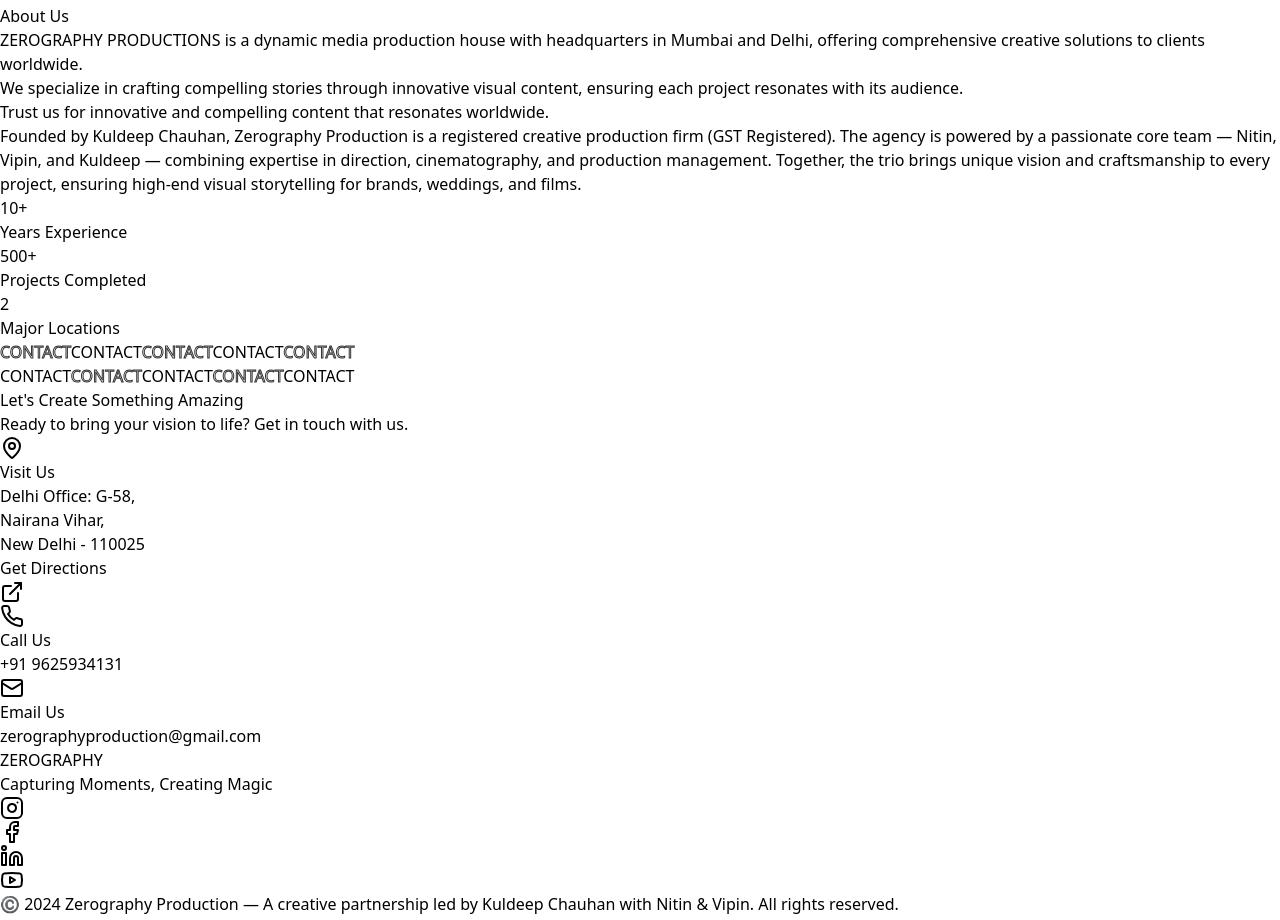
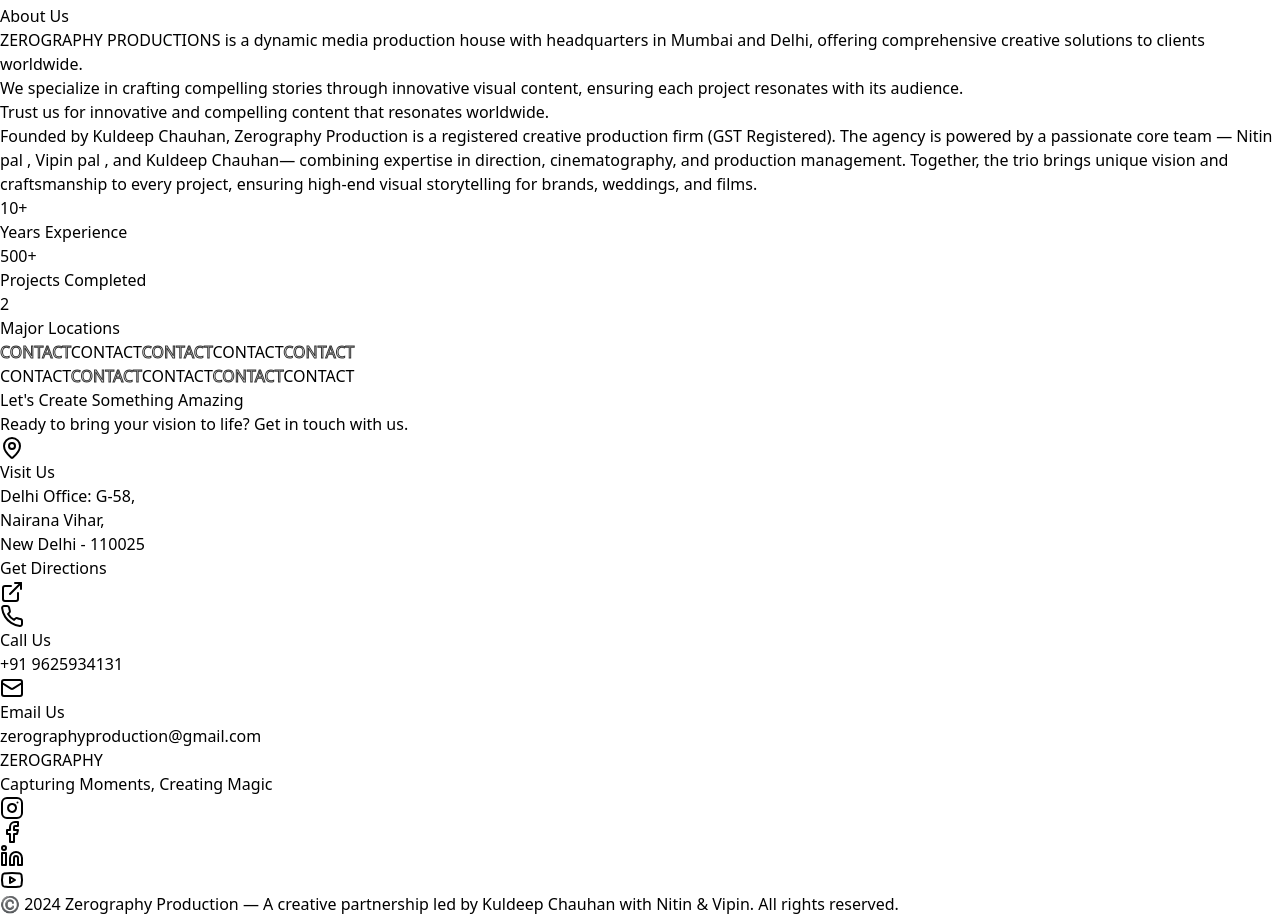
Before and after one commit to zerographyproduction/zero, a Next.js app: page / in a window 1280 px wide. Shown: the part 5684-6604 px from the top of the page. Built offline with nearby package versions, Linux system fonts and the light colour scheme.

Commit message:
Update About.jsx

```diff
--- a/src/app/components/About.jsx
+++ b/src/app/components/About.jsx
@@ -84,7 +84,7 @@ export default function About() {
 
             <p className='fade-up text-xl text-gray-300 leading-relaxed pl-6'>
               Founded by Kuldeep Chauhan, Zerography Production is a registered creative production firm (GST Registered).
-The agency is powered by a passionate core team — Nitin, Vipin, and Kuldeep — combining expertise in direction, cinematography, and production management.
+The agency is powered by a passionate core team — Nitin pal , Vipin pal , and Kuldeep Chauhan— combining expertise in direction, cinematography, and production management.
 Together, the trio brings unique vision and craftsmanship to every project, ensuring high-end visual storytelling for brands, weddings, and films.
             </p>
 
```
